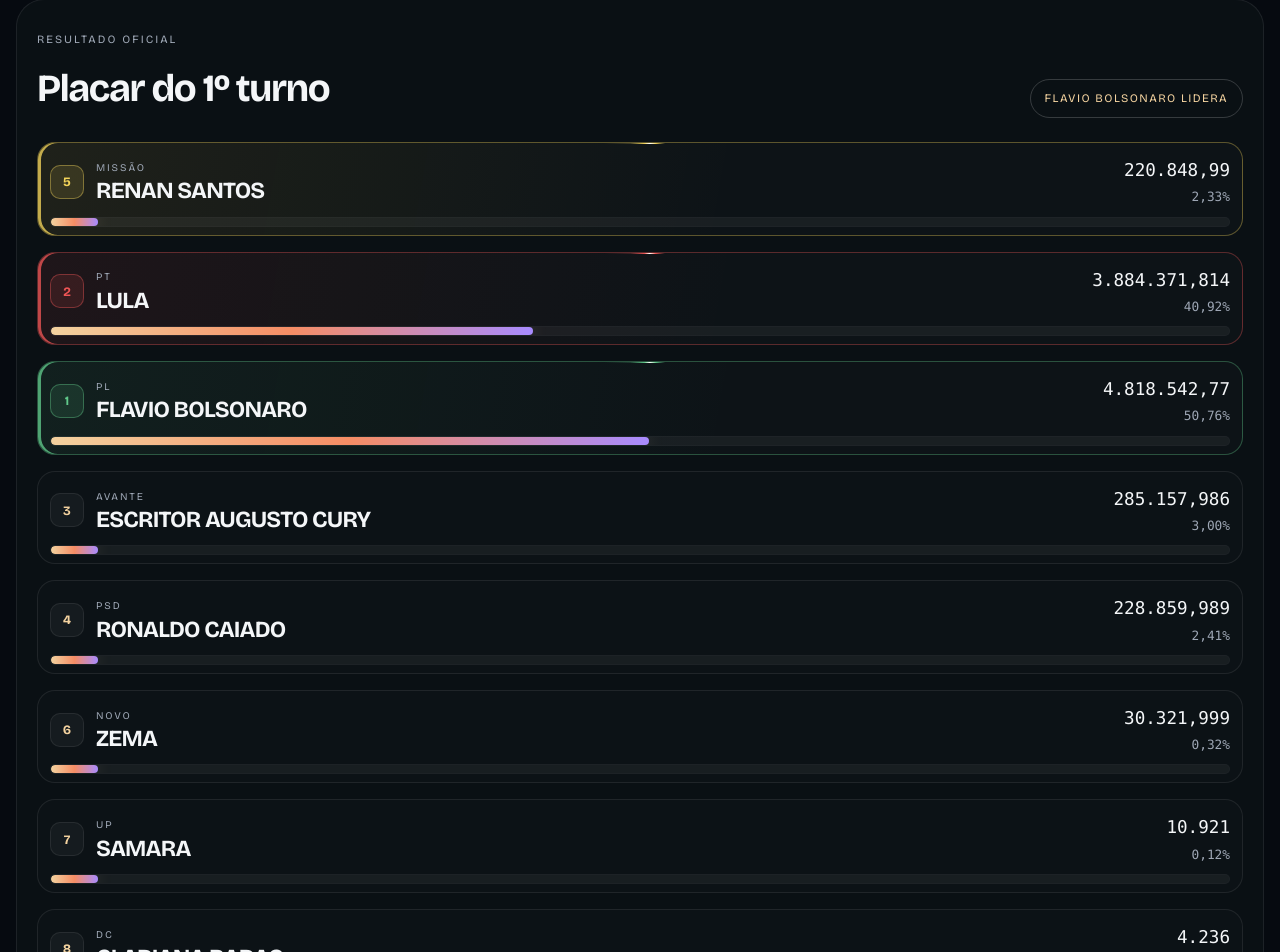
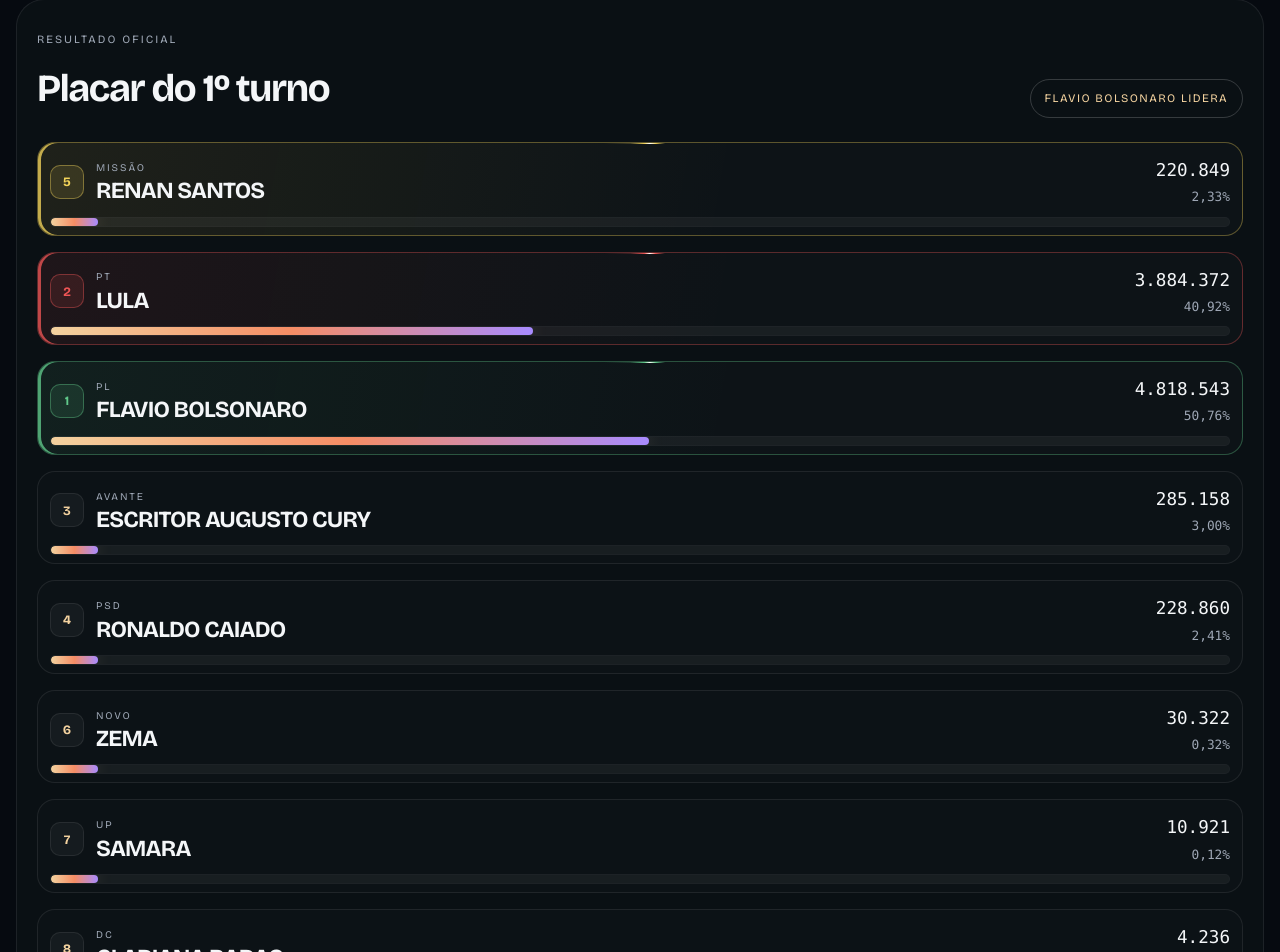
Before and after one commit to lucasjordaoreal/eleicao2026, a React (Vite) app: page / in a window 1280 px wide. Shown: the part 741-1693 px from the top of the page. Built offline with nearby package versions, Linux system fonts and the light colour scheme.

Commit message:
Fix number formatting in formatNumber function to round values before localization

```diff
--- a/src/App.tsx
+++ b/src/App.tsx
@@ -27,7 +27,7 @@ const featuredCandidateClass = new Map([
   ['FLAVIO BOLSONARO', 'candidate-featured-flavio'],
 ])
 
-const formatNumber = (value: number) => value.toLocaleString('pt-BR')
+const formatNumber = (value: number) => Math.round(value).toLocaleString('pt-BR')
 const formatPercent = (value: number) =>
   `${value.toLocaleString('pt-BR', {
     minimumFractionDigits: 2,
```
